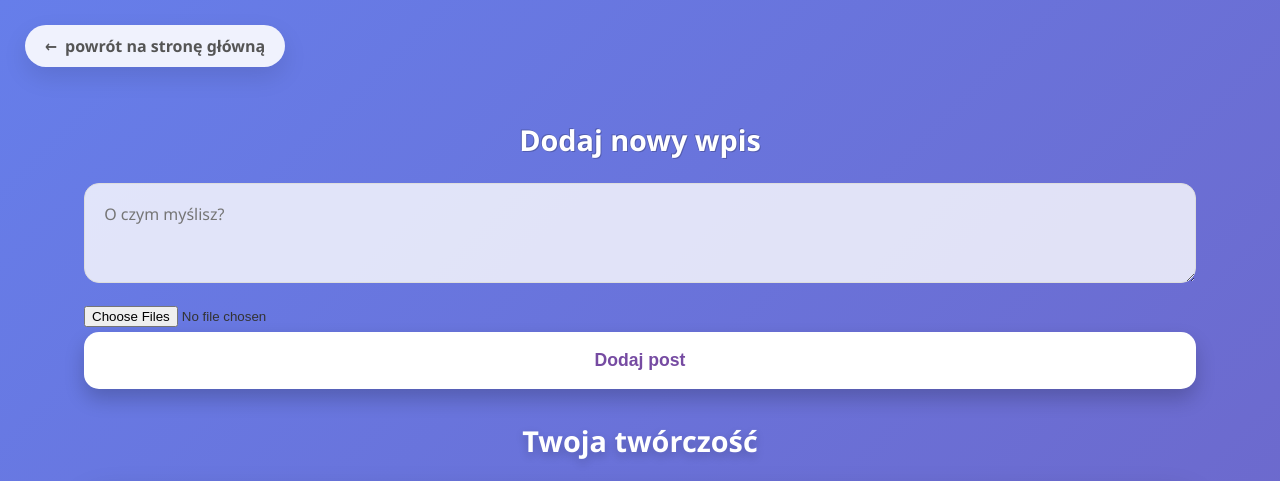
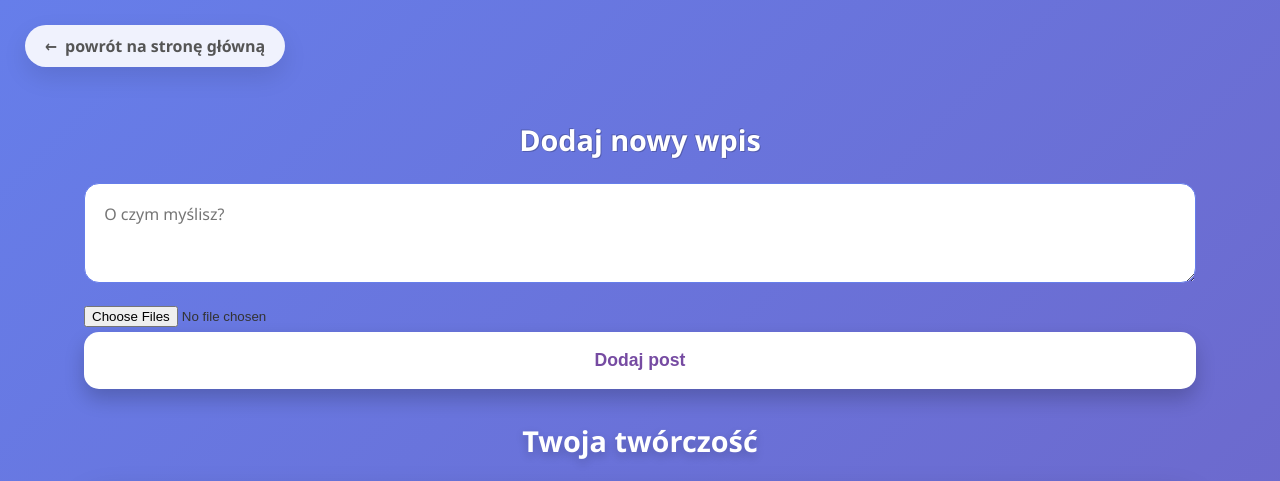
Before and after one commit to automateuszj/projekt-psi, a PHP site: page /creator_panel.php in a window 1280 px wide, with the restyled element focused. Shown: the top 481 px of the page. Run offline with PHP 8.4, Linux system fonts and the light colour scheme; a user stored in the database is signed in; data comes from the database, SQL or seed files in the repository; a stand-in replaces the project's code that opens the database connection.

Commit message:
Update welcome_style.css

```diff
--- a/welcome_style.css
+++ b/welcome_style.css
@@ -1,4 +1,4 @@
-/* Wyzerowanie marginesów, żeby nic nie odstawało */
+/* zerowanie marginesow*/
 * {
     margin: 0;
     padding: 0;
@@ -13,7 +13,7 @@ body {
     padding-top: 100px;
 }
 
-/* Przycisk powrotu w lewym górnym rogu */
+/* przyciosk w gornym rogu */
 .back-link {
     position: fixed;
     top: 25px;
@@ -43,7 +43,7 @@ body {
     margin-right: 8px;
 }
 
-/* Główny pasek nawigacji */
+/* glowny pasek nawigacji */
 .navbar {
     position: fixed;
     top: 20px;
@@ -62,14 +62,14 @@ body {
     z-index: 1000;
 }
 
-/* Środek strony */
+/* srodek */
 .container {
     max-width: 90%;
     margin: 0 auto;
     padding: 20px;
 }
 
-/* Stylizacja pola dodawania nowego posta */
+/* dodawanie posta */
 .add-post-container h2 {
     background: none;
     -webkit-text-fill-color: white;
@@ -94,6 +94,12 @@ body {
     background: rgba(255, 255, 255, 0.8);
 }
 
+.add-post-container textarea:focus {
+    border-color: #667eea;
+    background: #fff;
+}
+
+/* Gprzycisk dodania posta */
 /* Główny przycisk dodaj post */
 .btn-add {
     background: #fff;
@@ -117,7 +123,7 @@ body {
     color: #667eea;
 }
 
-/* Napisy nad sekcjami */
+/* napisy nad sekcjami */
 .container > h2 {
     margin-top: 2rem;
     margin-bottom: 25px;
@@ -128,7 +134,7 @@ body {
     font-size: 1.8rem;
 }
 
-/* Wygląd pojedynczego posta */
+/* wyglad posta */
 .post {
     background: rgba(255, 255, 255, 0.95);
     backdrop-filter: blur(10px);
@@ -151,7 +157,7 @@ body {
     line-height: 1.6;
 }
 
-/* Czerwony przycisk do wywalania postów */
+/* usuwanie postoiw */
 .btn-delete {
     background: transparent;
     color: #ff4d4d;
@@ -171,7 +177,7 @@ body {
     color: white;
 }
 
-/* Efekt wjeżdżania postów od dołu */
+/* transtion effect  */
 @keyframes fadeInUp {
     from {
         opacity: 0;
@@ -183,7 +189,7 @@ body {
     }
 }
 
-/* Formularz dla nowych twórców */
+/* Formularz dla nowych tworcow */
 .creator-form .input-group {
     margin-bottom: 1.5rem;
     text-align: left;
@@ -228,7 +234,7 @@ body {
     text-align: center;
 }
 
-/* Stopka posta z przyciskami akcji */
+/* przycisk akcji */
 .post-footer {
     display: flex;
     gap: 10px;
@@ -238,7 +244,7 @@ body {
     padding-top: 15px;
 }
 
-/* Niebieski przycisk do edycji */
+/* przycisk edycja */
 .btn-edit {
     background: transparent;
     color: #667eea;
@@ -256,7 +262,7 @@ body {
     color: white;
 }
 
-/* Styl dla ukrytego formularza edycji */
+/* formularz edycji */
 .edit-form {
     margin-top: 15px;
     display: flex;
@@ -281,7 +287,7 @@ body {
     background: #fff;
 }
 
-/* Przyciski wewnątrz edycji */
+/* przyciski wewnątrz edycji */
 .edit-form button[type="submit"] {
     background: #28a745;
     color: white;
@@ -312,13 +318,12 @@ body {
     display: flex;
 }
 
-/* Kontener na przycisk i licznik, żeby były ładnie obok siebie */
 .post {
     display: flex;
     flex-direction: column;
 }
 
-/* lajki */
+/* lajki (z tym bylo pierdolenie) */
 .likes-wrapper {
     display: flex;
     align-items: center;
```
